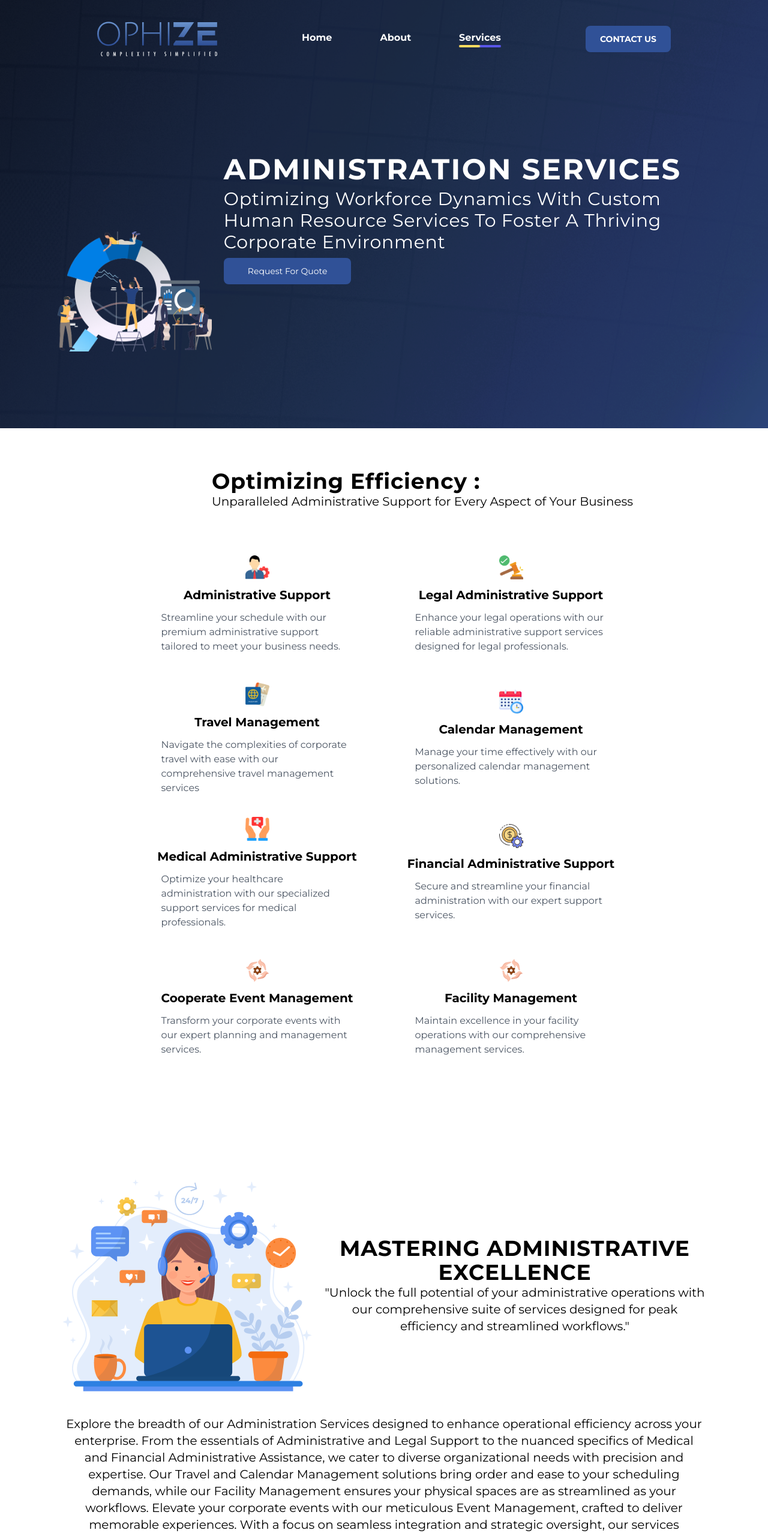
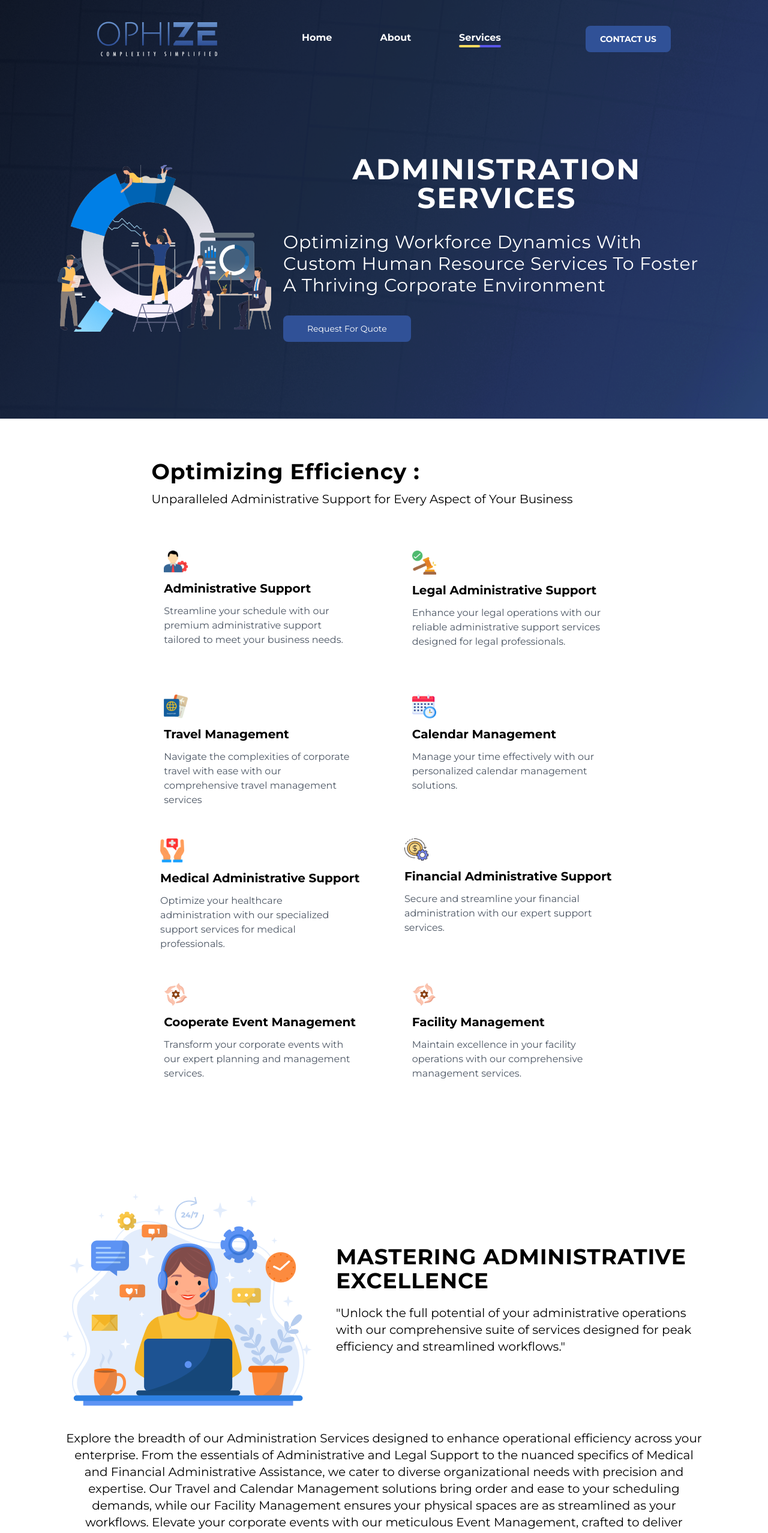
Before and after one commit to OphizeDevelopment/Ophize-development, a React (Vite) app: page /administration in a window 1280 px wide. Shown: the top 2556 px of the page at 60% size. Built offline with nearby package versions, Linux system fonts and the light colour scheme; a web font is replaced by a local one.

Commit message:
added gap and set w

```diff
--- a/src/Components/AboutUs/BpoSection.jsx
+++ b/src/Components/AboutUs/BpoSection.jsx
@@ -7,7 +7,7 @@ const BpoSection = () => {
   return (
     <>
     <div className="flex justify-center">
-      <div className="grid grid-cols-1 md:grid-cols-2 justify-center p-3 mt-4 2xl:w-[1440px] w-auto ">
+      <div className="grid grid-cols-1 md:grid-cols-2 justify-center p-3 mt-8 2xl:w-[1440px] w-auto ">
         <div className="p-8 pt-0 pb-0 m-7">
           {/* Title and introductory text */}
           <div className="p-5 pt-2">
--- a/src/Components/AboutUs/Hero.jsx
+++ b/src/Components/AboutUs/Hero.jsx
@@ -5,7 +5,7 @@ const HeroAbout = () => {
     <>
     <div className="flex justify-center">
       {/* hero section */}
-      <div className="grid grid-cols-1 md:grid-cols-2 justify-center m-8 mt-4 2xl:w-[1440px] w-auto">
+      <div className="grid grid-cols-1 md:grid-cols-2 justify-center m-8 mt-4 2xl:w-[1440px] w-auto mx-10">
         <div className="p-8 my-5  pb-0">
           {/* Title and introductory text */}
           <div className="p-5 pt-2 flex flex-wrap gap-7">
--- a/src/Components/AboutUs/Technolgies.jsx
+++ b/src/Components/AboutUs/Technolgies.jsx
@@ -34,7 +34,7 @@ const TechnologiesServices = () => {
       </div>
 
       {/* Statistics Section */}
-      <div className="grid grid-cols-1 md:grid-cols-3 gap-10 p-8  bg-[#EBEFFF] sm:items-center m-7 2xl:w-[1440px] w-auto mx-auto">
+      <div className="grid grid-cols-1 md:grid-cols-3 gap-10 p-8  bg-[#EBEFFF] sm:items-center m-7 2xl:w-[1440px] w-auto mx-auto -mt-10">
         <div className="p-8 pt-0 pb-0">
           <h1 className="text-2xl font-medium 2xl:text-2xl 4xl:text-5xl">
             200+ Experts
--- a/src/Components/Administration/Effiecency.jsx
+++ b/src/Components/Administration/Effiecency.jsx
@@ -8,9 +8,9 @@ import passport from "../../assets/passport.png";
 
 const OptimizingCard = ({ title, description, icon }) => {
   return (
-    <div className="flex flex-col md:flex-row md:text-left md:items-start mx-auto  w-auto gap-14  ">
+    <div className="flex flex-col md:flex-row md:text-left md:items-start mx-auto  w-auto gap-20  ">
       {/* Inner container for the card's content */}
-      <div className="flex flex-col gap-3 mb-5 lg:w-full h-auto  items-center ">
+      <div className="flex flex-col gap-3 mb-5 lg:w-full md:h-48 h-auto items-start p-5 ">
         <img src={icon} alt={title} className="w-10 h-10" />
         <h2 className="md:text-xl font-semibold capitalize">{title}</h2>
         <p className="text-gray-600 xl:w-[20rem] leading-relaxed md:text-base text-sm">
@@ -28,16 +28,16 @@ const Efficiency = () => {
       <div className="flex justify-center">
         <div className="p-9 2xl:w-[1440px] w-auto mx-8">
           {/* main optimizing page head */}
-        <div className="p-8 md:pl-40 ">
+          <div className="p-8 2xl:pl-44">
             <h1 className="capitalize font-bold tracking-wide xl:text-4xl lg:text-3xl sm:text-2xl  w-full xs:text-xl ">
               Optimizing Efficiency :
             </h1>
-          <p className=" text-black lg:text-xl text-base font-medium">
+            <p className=" text-black lg:text-xl text-base font-medium mt-3">
               Unparalleled Administrative Support for Every Aspect of Your
               Business
             </p>
           </div>
-        <div className="grid md:grid-cols-2 md:grid-rows-4 lg:grid-cols-2 2xl:grid-cols-4 2xl:grid-rows-2  p-8 gap-4 items-center">
+          <div className="grid md:grid-cols-2 md:grid-rows-4 lg:grid-cols-2 2xl:grid-cols-2 2xl:grid-rows-2 p-5 gap-7  items-center">
             <OptimizingCard
               title="Administrative Support"
               description="Streamline your schedule with our premium administrative support tailored to meet your business needs."
--- a/src/Components/Administration/Excellence.jsx
+++ b/src/Components/Administration/Excellence.jsx
@@ -7,13 +7,13 @@ const Excellence = () => {
       {/* main container for the page */}
       <div className="flex flex-col justify-center items-center gap-10 p-14 m-12 2xl:w-[1140px]">
         {/* container for the text and image */}
-        <div className="flex xs:flex-col md:flex-row justify-center items-center gap-5  w-full">
+        <div className="flex xs:flex-col md:flex-row justify-center items-center gap-10  w-full">
           <img src={excellenceImg} alt="excellence image" />
           <div>
-            <h1 className="uppercase font-bold tracking-wide xl:text-4xl lg:text-3xl sm:text-2xl  w-full xs:text-xl text-center">
-              Mastering Administrative Excellence
+            <h1 className="uppercase font-bold tracking-wide xl:text-4xl lg:text-3xl sm:text-2xl  w-full xs:text-xl md:text-start xs:text-center">
+              Mastering Administrative <br /> Excellence
             </h1>
-            <p className="text-black lg:text-xl text-base font-medium text-center">
+            <p className="text-black lg:text-xl text-base font-medium md:text-start pt-5">
               "Unlock the full potential of your administrative operations with
               our comprehensive suite of services designed for peak efficiency
               and streamlined workflows."
--- a/src/Components/Administration/Hero.jsx
+++ b/src/Components/Administration/Hero.jsx
@@ -6,25 +6,27 @@ const Hero = () => {
       {/* main container */}
       <div className="flex justify-center">
         {/* parent container */}
-        <div className="justify-center flex md:flex-row flex-col md:px-24 my-16 p-10 xs:gap-5 2xl:w-[1440px] w-auto md:p-16   ">
-          {/* image container  */}
-          <div className="flex md:justify-normal justify-center md:mt-32 items-end w-auto ">
+        <div className="flex md:flex-row flex-col md:px-24 my-16 p-10 xs:gap-5 2xl:w-[1440px] w-auto md:p-16">
+          {/* left section for the image  */}
+          <div className="flex items-center justify-center w-full md:w-1/3">
             <img
               src={adminHero}
               alt="administration"
-              className=" md:w-auto  w-[20rem] h-auto "
+              className="   "
             />
           </div>
+         {/* right section for the text */}
+          <div className="flex flex-col justify-center w-full md:w-2/3">
              {/* text content container with vertical spacing and alignment */}
-          <div className="text-white flex flex-col gap-2 md:items-start items-center w-auto flex-end  ">
+            <div className="text-white flex flex-col gap-8 md:items-start items-center w-auto flex-end  ">
               {/* heading of the hero section */}
               <h1 className="uppercase xl:text-5xl xs2:text-4xl text-2xl text-center font-semibold tracking-wider ">
                 administration services
               </h1>
               {/* paragraph  */}
               <p className="capitalize xl:text-3xl xs2:text-xl tracking-wide md:text-start text-center">
-              Optimizing Workforce Dynamics with Custom Human Resource Services
-              to Foster a Thriving Corporate Environment
+                Optimizing Workforce Dynamics with Custom Human Resource
+                Services to Foster a Thriving Corporate Environment
               </p>
               {/* button for quote */}
               <button className="capitalize bg-[#305197] px-5 py-2 sm:px-10 sm:py-3 rounded-lg text-white text-sm">
@@ -33,17 +35,9 @@ const Hero = () => {
             </div>
           </div>
         </div>
+      </div>
     </>
   );
 };
 
 export default Hero;
-{
-  /* <div className="flex md:justify-normal justify-center md:mt-32 items-end w-auto ">
-<img
-  src={adminHero}
-  alt="administration"
-  className=" md:w-auto  w-[20rem] h-auto "
-/>
-</div> */
-}
--- a/src/Components/BusinessCompliance/solutions.jsx
+++ b/src/Components/BusinessCompliance/solutions.jsx
@@ -9,20 +9,20 @@ const solutions = () => {
           <img src={busSol} alt="Business Solutions" />
         </div>
         {/* text content container */}
-        <div className="flex flex-col md:items-start items-center gap-5 md:w-[40rem] justify-center md:text-start text-center ">
+        <div className="flex flex-col md:items-start items-center  md:w-[40rem] justify-center md:text-start text-center ">
           {/* title of the section */}
           <h1 className="uppercase font-bold tracking-wide xl:text-4xl lg:text-3xl sm:text-2xl  w-full xs:text-xl mt-5">
             Optimal IT security solutions
           </h1>
           {/* Description paragraph */}
-          <p className="text-black lg:text-xl text-base font-medium">
+          <p className="text-black lg:text-xl text-base font-medium md:mt-8">
             We are Committed to delivering superior IT security in a dynamic
             digital landscape. Our team of certified,dedicated, and
             forward-thinking professionals ensures your data is protected and
             your business operation are secure and resilient against cyber
             threats.
           </p>
-          <h1 className="text-black text-2xl xs:text-xl font-semibold">
+          <h1 className="text-black text-2xl xs:text-xl font-semibold md:mt-9">
             Our Mission
           </h1>
           <p className="text-black lg:text-xl text-base font-medium">
--- a/src/Components/HumenResource/SolutionHr1.jsx
+++ b/src/Components/HumenResource/SolutionHr1.jsx
@@ -17,7 +17,7 @@ const BgsolutionHr = () => {
   }, []);
 
   return (
-    <div className="relative w-full md:h-screen overflow-hidden">
+    <div className="relative  md:h-screen overflow-hidden 2xl:w-[1440px] w-auto mx-auto">
       {!isSmallScreen && (
         <div className="absolute inset-0 bg-black bg-cover bg-center">
           <img
--- a/src/Components/Services/BusinessSolution.jsx
+++ b/src/Components/Services/BusinessSolution.jsx
@@ -6,7 +6,7 @@ const BusinessSolution = () => {
     <>
     <div className="flex justify-center">
       {/* main container for the section */}
-      <div className="  flex flex-wrap  justify-center 2xl:w-[1440px] w-auto">
+      <div className="  flex flex-wrap  justify-center 2xl:w-[1440px] w-auto mb-5 pt-8 mx-4">
         {/* inner container for the content */}
         <div className="grid md:grid-cols-2 xs:grid-cols-1 items-center">
           {/* left side text container */}
```
Also changed, not shown: src/Components/BusinessStrategy/Herosection.jsx (+5 -5 lines). Lines whose indentation alone changed are shown as unchanged.
